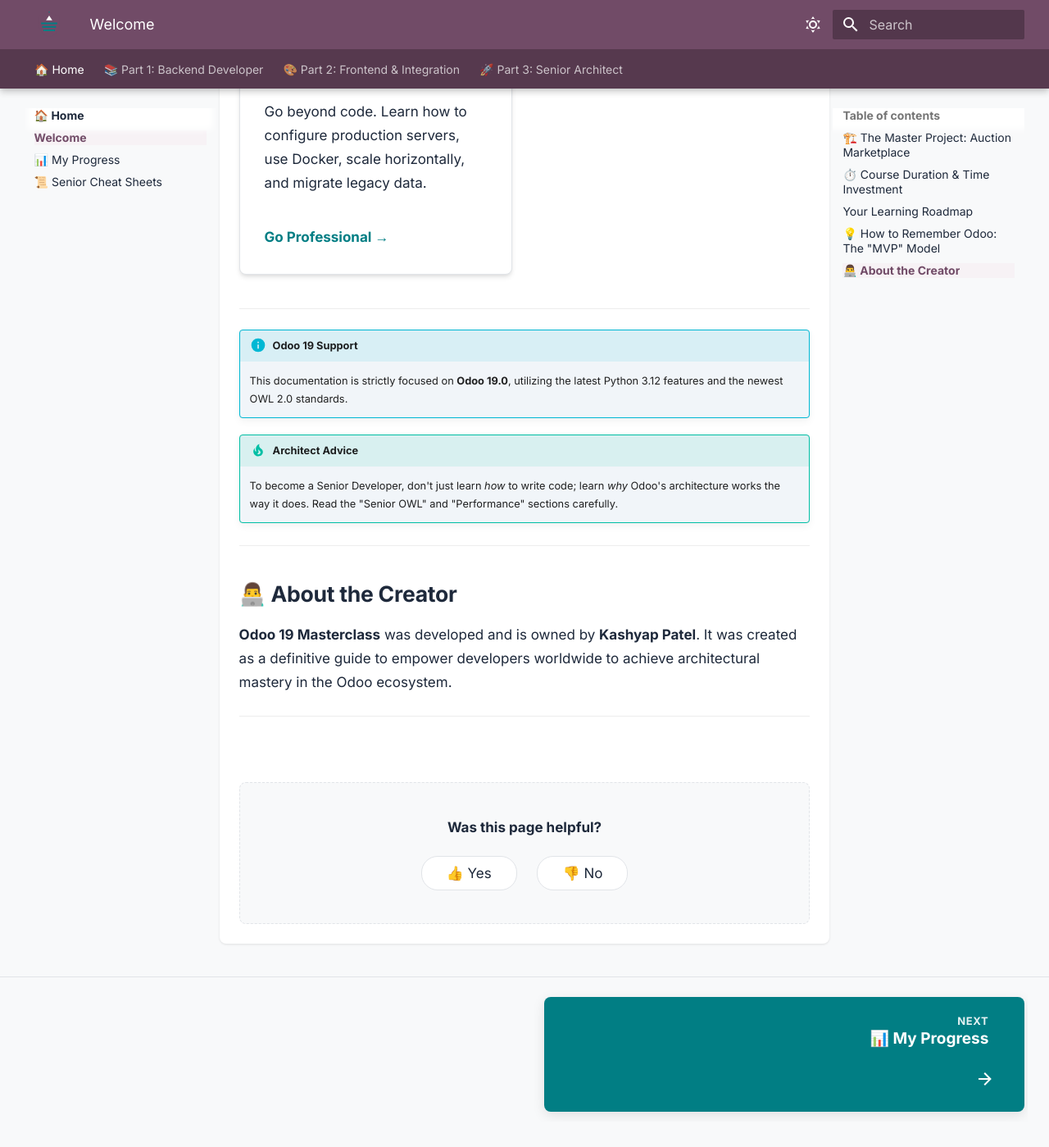
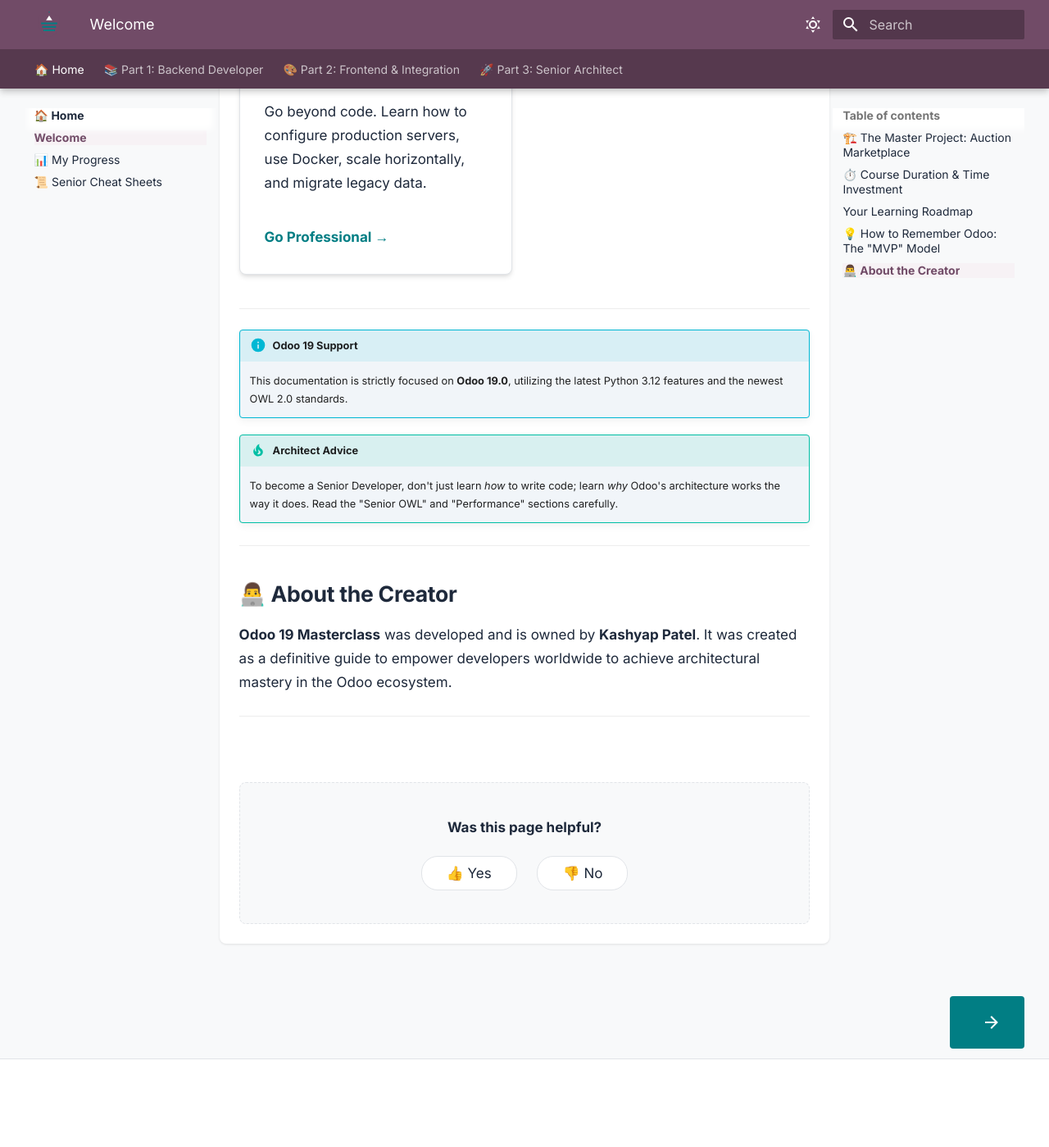
Before and after one commit to Kashyap-001/odoo19-docs, an MkDocs documentation site: the page built from docs/index.md, in a window 1280 px wide and 1400 px high, scrolled down 2514 px. Shown: the whole window at 82% size. Built offline with MkDocs 1.6.1 and Material for MkDocs 9.7.7, drawn with Linux system fonts in a browser that asks for light colours; before the commit the page ends 3882 px from its top, so only the background shows below that.

Commit message:
UI: Convert pagination to exact W3Schools tiny style and unhide copyright footer

```diff
--- a/docs/stylesheets/extra.css
+++ b/docs/stylesheets/extra.css
@@ -563,72 +563,61 @@
 
 /* --- W3SCHOOLS-STYLE PAGINATION BUTTONS --- */
 .md-footer {
-  background-color: transparent !important;
-  color: var(--theme-text);
-  border-top: 1px solid var(--theme-border);
+  background-color: var(--theme-bg) !important;
 }
 
 .md-footer-nav {
   display: flex;
   justify-content: space-between;
-  padding: 1rem 0;
-  gap: 1rem;
+  padding: 1.5rem 0;
+  border-top: 1px solid var(--theme-border);
 }
 
 .md-footer__link {
   background-color: var(--odoo-teal) !important;
   color: white !important;
-  padding: 0.8rem 1.2rem !important;
-  border-radius: 8px !important;
-  transition: all 0.2s;
-  flex: 1;
-  max-width: 48%;
-  text-decoration: none;
-  display: flex;
-  flex-direction: column;
-  box-shadow: 0 4px 15px rgba(0,0,0,0.1);
+  padding: 8px 16px !important;
+  border-radius: 4px !important;
+  text-decoration: none !important;
+  display: inline-flex;
+  align-items: center;
+  transition: opacity 0.2s;
+  box-shadow: none !important;
+  width: auto !important;
+  max-width: 45%;
 }
 
 .md-footer__link:hover {
-  filter: brightness(1.1);
-  transform: translateY(-3px);
-  box-shadow: 0 8px 20px rgba(0,0,0,0.2);
-  color: white !important;
+  opacity: 0.85;
+  transform: none !important;
+}
+
+/* Hide the large title, just show Previous/Next like W3Schools */
+.md-footer__direction {
+  font-size: 1rem;
+  font-weight: 500;
+  text-transform: capitalize;
+  letter-spacing: normal;
+  margin: 0;
+  opacity: 1;
+}
+
+.md-footer__title {
+  display: none !important;
 }
 
 .md-footer__link--prev {
-  align-items: flex-start;
+  margin-right: auto;
 }
 
 .md-footer__link--next {
-  align-items: flex-end;
-  text-align: right;
+  margin-left: auto;
+  flex-direction: row-reverse;
 }
 
-.md-footer__direction {
-  text-transform: uppercase;
-  font-size: 0.65rem;
-  font-weight: 800;
-  letter-spacing: 0.05em;
-  margin-bottom: 4px;
-  opacity: 0.9;
+/* Let the copyright footer show normally again */
+.md-footer-meta {
+  border-top: 1px solid var(--theme-border);
+  background-color: var(--theme-content-bg);
+  padding: 1rem 0;
 }
-
-.md-footer__title {
-  font-size: 0.95rem;
-  font-weight: 700;
-}
-
-@media screen and (max-width: 45em) {
-  .md-footer-nav {
-    flex-direction: column;
-  }
-  .md-footer__link {
-    max-width: 100%;
-  }
-}
-
-/* Hide the default copyright footer bar if it gets in the way of the style */
-.md-footer-meta {
-  display: none !important;
-}
```
